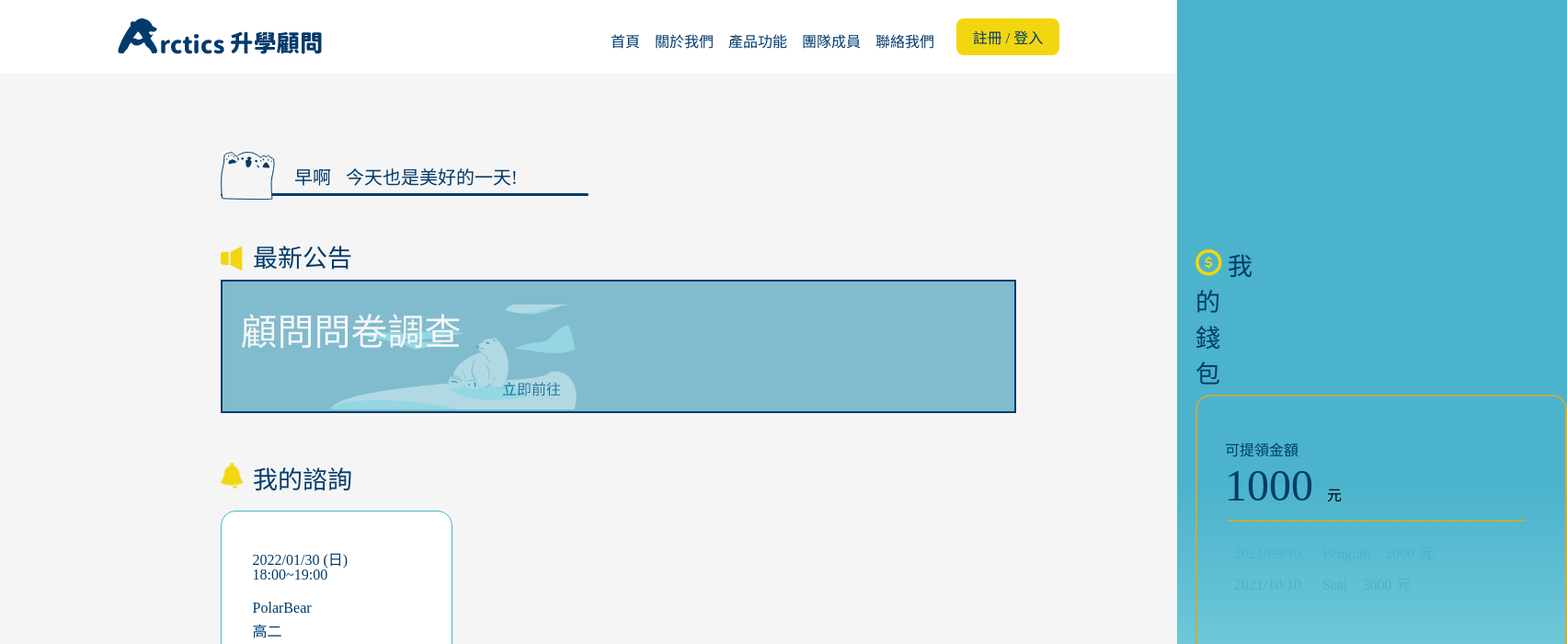
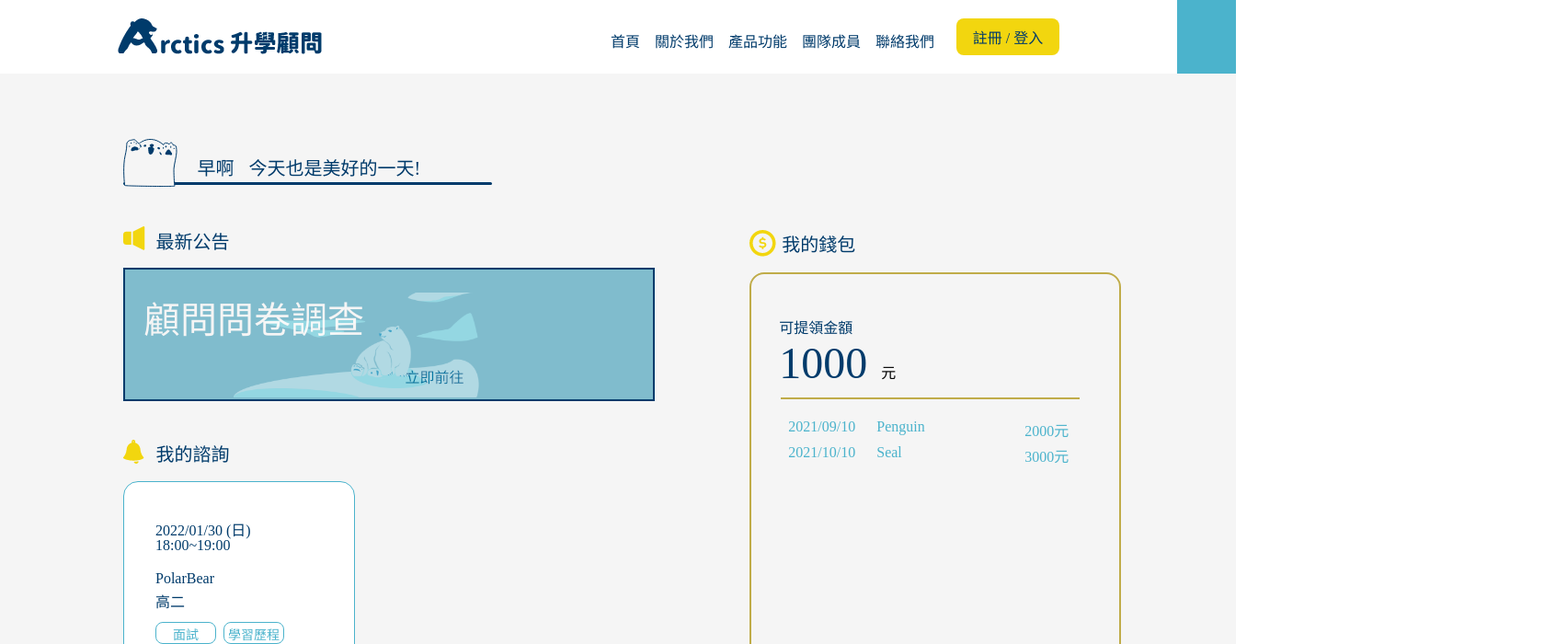
Before and after one commit to Arctics-Academy/arctics-web-frontend, a React (Create React App) app: page /consultant-home in a window 1280 px wide. Shown: the top 700 px of the page at 92% size, 1704 px wide, since content can reach past the window. Built offline with nearby package versions, Linux system fonts and the light colour scheme; a web font is replaced by a local one.

Commit message:
fix: screen proportion & display

```diff
--- a/src/Consultant/Home/Components/MyPurse.js
+++ b/src/Consultant/Home/Components/MyPurse.js
@@ -22,8 +22,7 @@ const listBody = (receipt) => {
             <li className='clt_home-purse-list-out'>
                 <span className='clt_home-purse-list-out-date'>{e.date}</span>
                 <span className='clt_home-purse-list-out-name'>{e.name}</span>
-                <span className='clt_home-purse-list-out-amount'>{e.amount}</span>
-                元
+                <span className='clt_home-purse-list-out-amount'>{e.amount}元</span>
             </li>
         ))
     )
--- a/src/Consultant/Home/clt_home.css
+++ b/src/Consultant/Home/clt_home.css
@@ -1,23 +1,25 @@
 .clt_home__main {
     margin-top: 80px;
     background: #f5f5f5;
-    width: 100%;
+    width: 105vw;
+    height: 100vh;
     min-height: 1000px;
 }
 
 .clt_home__greet-bear {
     position: absolute;
-    top: 165px;
+    top: 71px;
 }
 
 .clt_home__greeting {
     padding-top: 81px;
-    margin-left: 240px;
+    margin-left: 10%;
+    position: relative;
 }
 
 .clt_home__greet-usrname {
     color: #4bb3cc;
-    font-size: 43px;
+    font-size: 32px;
     margin-left: 8px;
 }
 
@@ -39,23 +41,24 @@
     position: static;
     background-color: #003b6b;
     height: 3px;
-    width: 400px;
+    width: 400.5px;
     border-radius: 4px;
 }
 
 .clt_home-ancmt {
     padding-top: 45.8px;
-    margin-left: 240px;
+    margin-left: 10%;
+    position: relative;
 }
 
 .clt_home-ancmt-title {
     color: #003b6b;
-    font-size: 27px;
+    font-size: 20px;
 }
 
 .clt_home-ancmt-title-icon {
     position: absolute;
-    top: 268.3px;
+    top: 45px;
 }
 
 .clt_home-ancmt-title-content {
@@ -64,19 +67,20 @@
 
 .clt_home-ancmt-banner {
     position: absolute;
-    top: 304px;
-    left: 240px;
-    width: 861px;
+    top: 90px;
+    /*width: 860px;*/
+    width: 44.8vw;
     height: 141px;
+    min-width: 430px;
+    max-width: 860px;
     background-color: #80bccd;
     border: solid 2px #003b6b;
 }
 
 .clt_home-ancmt-banner-bkg {
-    margin-top: 24.7px;
+    margin-top: 25px;
     margin-left: 117.6px;
     mix-blend-mode: soft-light;
-    z-index: -1;
 }
 
 .clt_home-ancmt-banner-title {
@@ -84,7 +88,8 @@
     font-size: 40px;
     position: absolute;
     bottom: 20px;
-    left: 19.6px
+    left: 19.6px;
+    font-family: var(--heading-font);
 }
 
 .clt_home-ancmt-banner-link {
@@ -97,21 +102,19 @@
 
 .clt_home-myapnt {
     padding-top: 202px;
-    margin-left: 240px;
+    margin-left: 10%;
+    position: relative;
 }
 
 .clt_home-myapnt-title-text {
     color: #003b6b;
-    font-size: 27px;
+    font-size: 20px;
     margin-left: 35px;
 }
 
 .clt_home-myapnt-title-icon {
     position: absolute;
-    left: 240px;
-    top: 503px;
-    height: 29px;
-    width: auto;
+    top: 202px;
 }
 
 .clt_home-myapnt-blocks {
@@ -222,24 +225,26 @@
 
 .clt_home-purse {
     position: absolute;
-    top: 268.3px;
-    left: 1300px;
+    top: 250px;
+    left: 63.7%;
     right: 296px;
 }
 
 .clt_home-purse-title-icon {
     position: absolute;
-    top: 2.5px;
 }
 
 .clt_home-purse-title-text {
-    font-size: 27px;
+    font-size: 20px;
     color: #003b6b;
+    top: 1px;
     margin-left: 35px;
+    min-width: 80px;
+    display: flex;
 }
 
 .clt_home-purse-list {
-    margin-top: 5px;
+    margin-top: 17px;
     width: 400px;
     height: 535px;
     border: solid 2px #c0ac49;
@@ -279,6 +284,7 @@
     padding: 5px 0;
     color: #4bb3cc;
     font-size: 16px;
+    width: 310px;
 }
 
 .clt_home-purse-list-out-date {
@@ -291,6 +297,9 @@
 .clt_home-purse-list-out-amount {
     padding-left: 16px;
     padding-right: 5px;
+    left: auto;
+    right: 0;
+    float: right;
 }
 
 .clt_home-purse-show-receipt {
```
